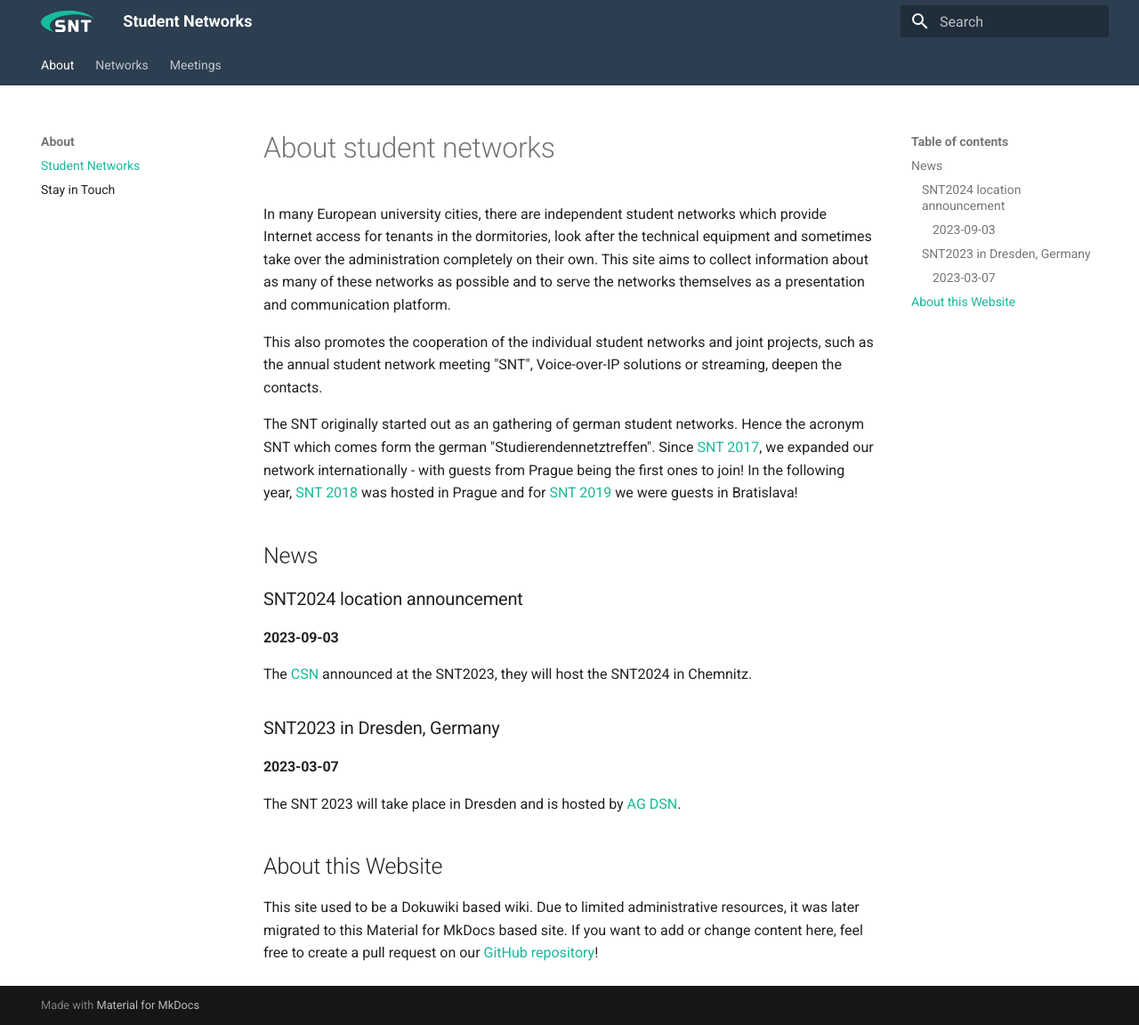
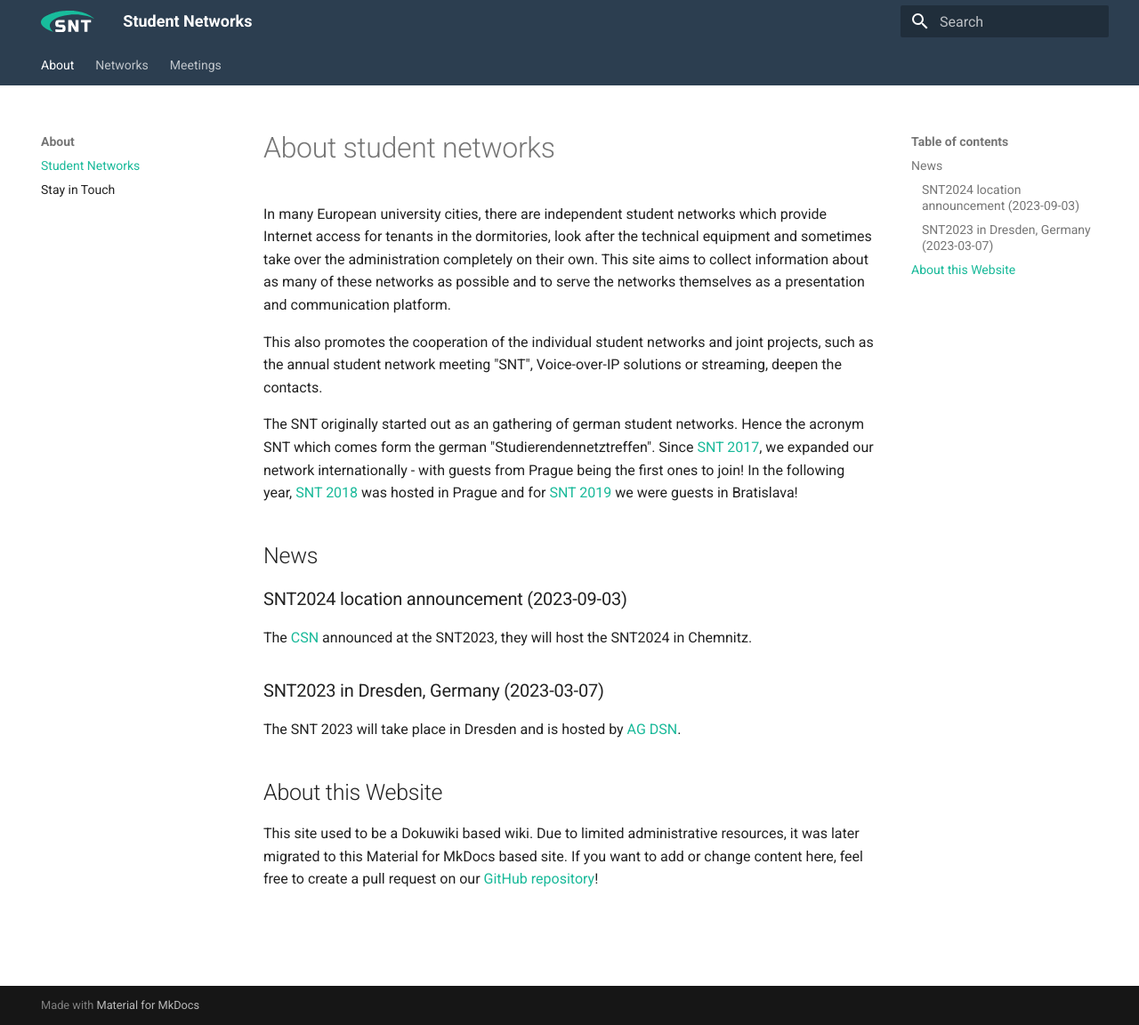
Before and after one commit to studnetze/studnetze-website, an MkDocs documentation site: the page built from docs/index.md, in a window 1280 px wide and 1152 px high. Shown: the whole window at 89% size. Built offline with MkDocs 1.6.1 and Material for MkDocs 9.7.7, drawn with Linux system fonts in a browser that asks for light colours.

Commit message:
less subsection for news

```diff
--- a/docs/index.md
+++ b/docs/index.md
@@ -13,12 +13,10 @@ The SNT originally started out as an gathering of german student networks. Hence
 
 ## News
 
-### SNT2024 location announcement
-#### 2023-09-03
+### SNT2024 location announcement (2023-09-03)
 The [CSN](Networks/chemnitz_csn) announced at the SNT2023, they will host the SNT2024 in Chemnitz.
 
-### SNT2023 in Dresden, Germany
-#### 2023-03-07
+### SNT2023 in Dresden, Germany (2023-03-07)
 The SNT 2023 will take place in Dresden and is hosted by [AG DSN](Networks/dresden_agdsn).
 
 ## About this Website
```
